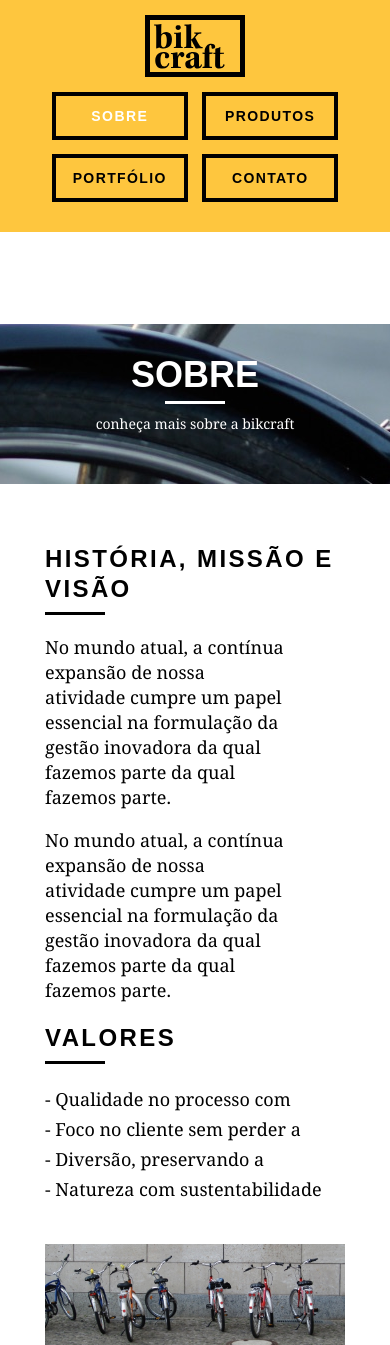
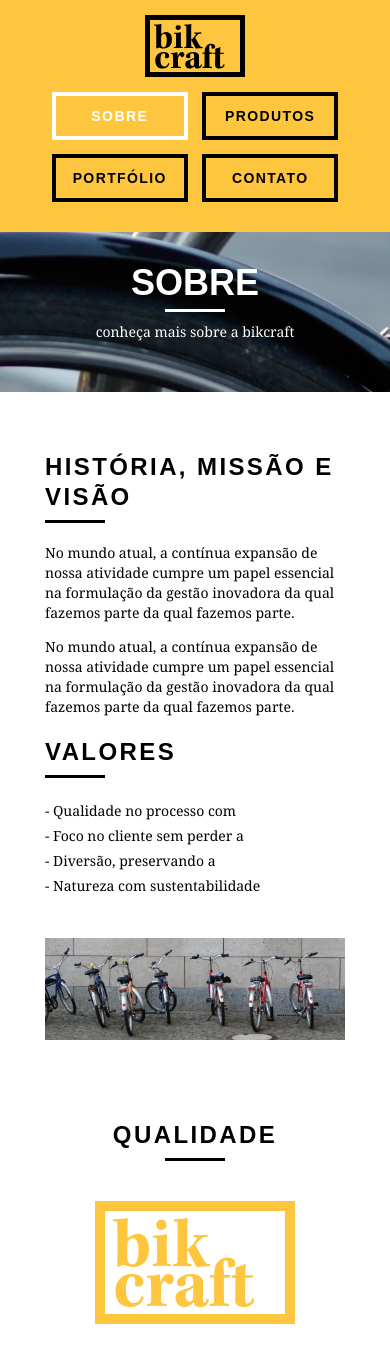
Before and after one commit to jgdj01/origamid-cursos, a PHP site: page /sobre.html in a window 390 px wide. Shown: the top 1345 px of the page. Run offline with PHP 8.4, Linux system fonts and the light colour scheme.

Commit message:
Bikcraft - Responsivo (Sobre)

```diff
--- a/web-design-completo/css/responsivo.css
+++ b/web-design-completo/css/responsivo.css
@@ -57,6 +57,10 @@
 		border-color: #fff;
 	}
 
+	.header_menu ul li a.menu_ativo {
+		border-color: #fff;
+	}
+
 	/* Introdução */
 	.introducao {
 		margin-top: 0px;
@@ -67,6 +71,10 @@
 
 	.introducao h1 {
 		font-size: 36px;
+	}
+
+	.introducao-interna {
+		margin-top: 0px;
 	}
 
 	/* Call */
@@ -80,4 +88,16 @@
 		display: none;
 	}
 
+	/* Sobre */
+	.missao_sobre p {
+		font-size: 14px;
+		line-height: 20px;
+		padding-right: 0px;
+	}
+
+	.missao_sobre ul li {
+		font-size: 14px;
+		line-height: 25px;
+	}
+
 }
```
